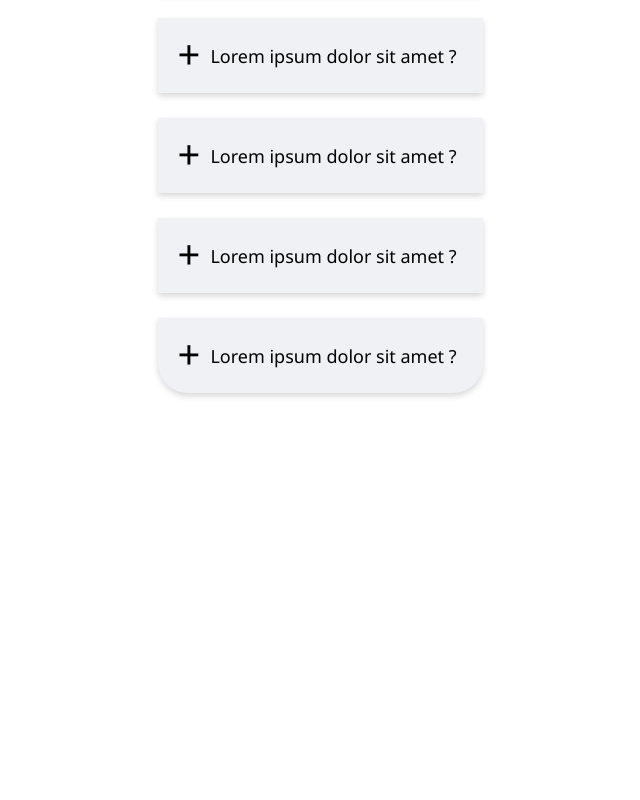
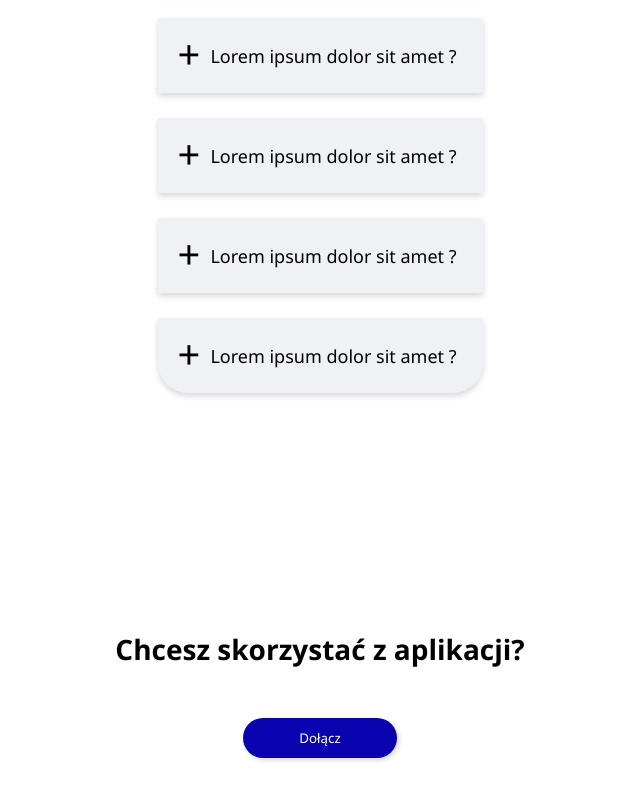
Before and after one commit to Bartlomiej95/Planner2-frontend, a React (Create React App) app: page / in a window 1280 px wide. Shown: the part 1520-2320 px from the top of the page, without its empty margins (320-960 px from the left). Before the commit the page ends 2150 px from the top, so only its background shows below. Built offline with nearby package versions, Linux system fonts and the light colour scheme.

Commit message:
Added JoinUsSection to homepage

```diff
--- /dev/null
+++ b/src/organisms/JoinUsSection/JoinUsSection.tsx
@@ -0,0 +1,26 @@
+import styled from 'styled-components';
+import { Heading } from '../../components/Heading/Heading';
+import { PrimaryBtn } from '../../components/Button/Button';
+
+
+const Wrapper = styled.section`
+    width: 100vw;
+    height: 300px;
+`;
+
+const JoinUsButton = styled(PrimaryBtn)`
+    margin: 50px auto 0 auto;
+    border: none;
+    box-shadow: 2px 2px 5px 0px rgba(0, 0, 0, 0.16);
+`;
+
+const JoinUsSection = () => {
+    return(
+        <Wrapper>
+            <Heading>Chcesz skorzystać z aplikacji? </Heading>
+            <JoinUsButton>Dołącz</JoinUsButton>
+        </Wrapper>
+    )
+}
+
+export default JoinUsSection;
--- a/src/views/HomePage.tsx
+++ b/src/views/HomePage.tsx
@@ -2,6 +2,7 @@ import Banner from "../organisms/Banner/Banner";
 import Header from "../organisms/Header/Header";
 import PlannerFunc from "../organisms/PlannerFunc/PlannerFunc";
 import FAQSection from "../organisms/FAQSection/FAQSection";
+import JoinUsSection from "../organisms/JoinUsSection/JoinUsSection";
 
 export const HomePage = () => {
     return(
@@ -10,6 +11,7 @@ export const HomePage = () => {
             <Banner/>
             <PlannerFunc />
             <FAQSection />
+            <JoinUsSection />
         </>
     )
 }
```
